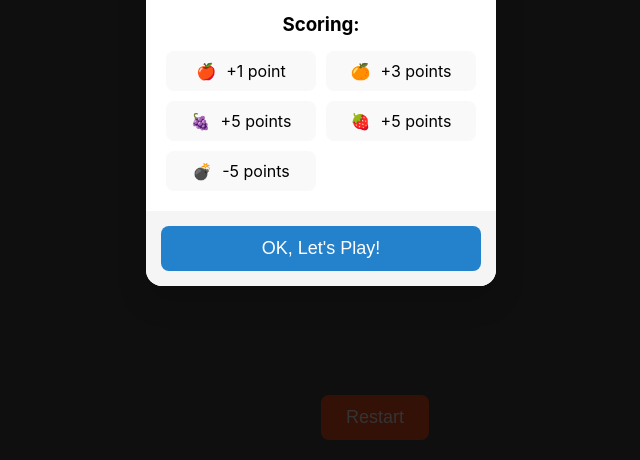
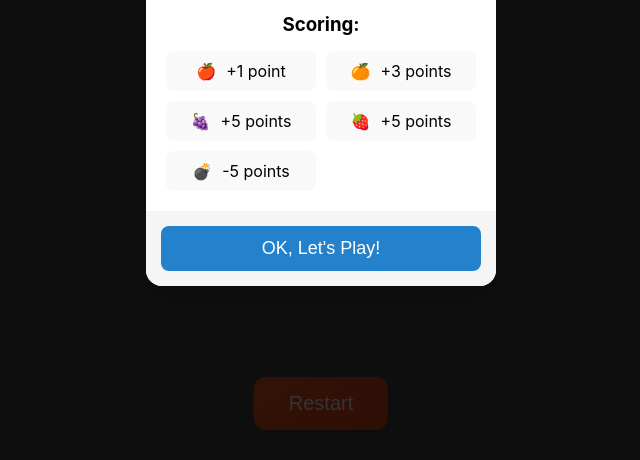
Before and after one commit to BasavarajuVB/slash-with-fruits, a plain HTML site: page index.html in a window 1280 px wide. Shown: the part 340-800 px from the top of the page, without its empty margins (319-959 px from the left). Drawn offline with Linux system fonts and the light colour scheme.

Commit message:
Update index.css

```diff
--- a/index.css
+++ b/index.css
@@ -129,19 +129,43 @@
   }
 
   #restart {
+    /* Positioning and Layout */
     position: absolute;
-    bottom: 20px;
+    bottom: 30px;
     left: 50%;
-    padding: 12px 25px;
-    font-size: 18px;
-    background-color: #FF5722;
+    transform: translateX(-50%);
+
+    /* Enhanced Sizing */
+    padding: 15px 35px;
+    font-size: 20px;
+
+    /* Advanced Color Scheme */
+    background: linear-gradient(145deg, #FF5722, #E64A19);
     color: white;
+
+    /* Sophisticated Border and Radius */
     border: none;
-    border-radius: 8px;
+    border-radius: 12px;
+    outline: none;
+
+    /* Interactive Elements */
     cursor: pointer;
-    margin-right:15px;
-    transition: transform 0.2s, background-color 0.3s;
-  }
+    box-shadow: 0 4px 15px rgba(0, 0, 0, 0.2);
+
+    /* Advanced Transitions */
+    transition: all 0.3s cubic-bezier(0.25, 0.8, 0.25, 1);
+}
+
+#restart:hover {
+    transform: translateX(-50%) scale(1.05) rotate(2deg);
+    background: linear-gradient(145deg, #E64A19, #FF5722);
+    box-shadow: 0 6px 20px rgba(0, 0, 0, 0.3);
+}
+
+#restart:active {
+    transform: translateX(-50%) scale(0.95);
+    box-shadow: 0 2px 8px rgba(0, 0, 0, 0.15);
+}
 
   #restart:hover {
     background-color: #E64A19;
```
